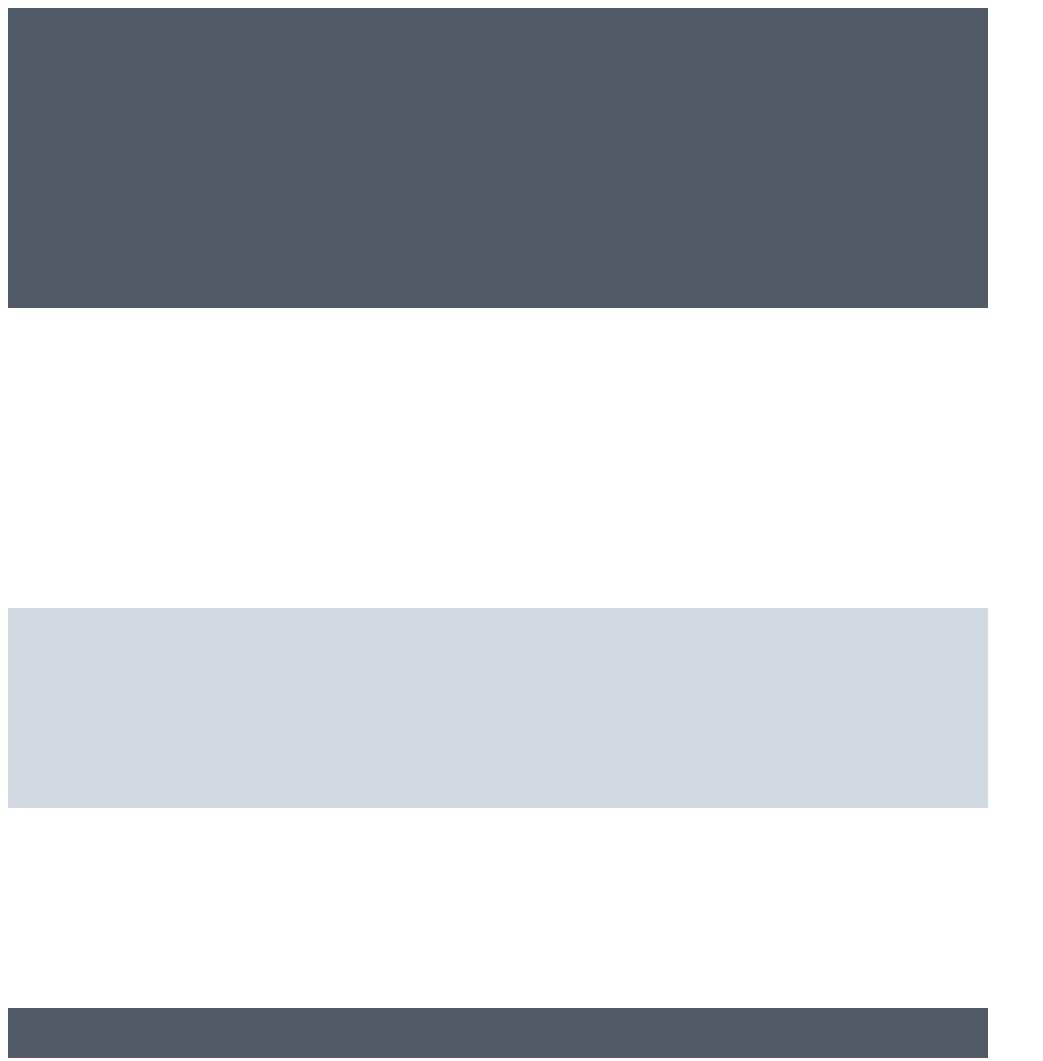
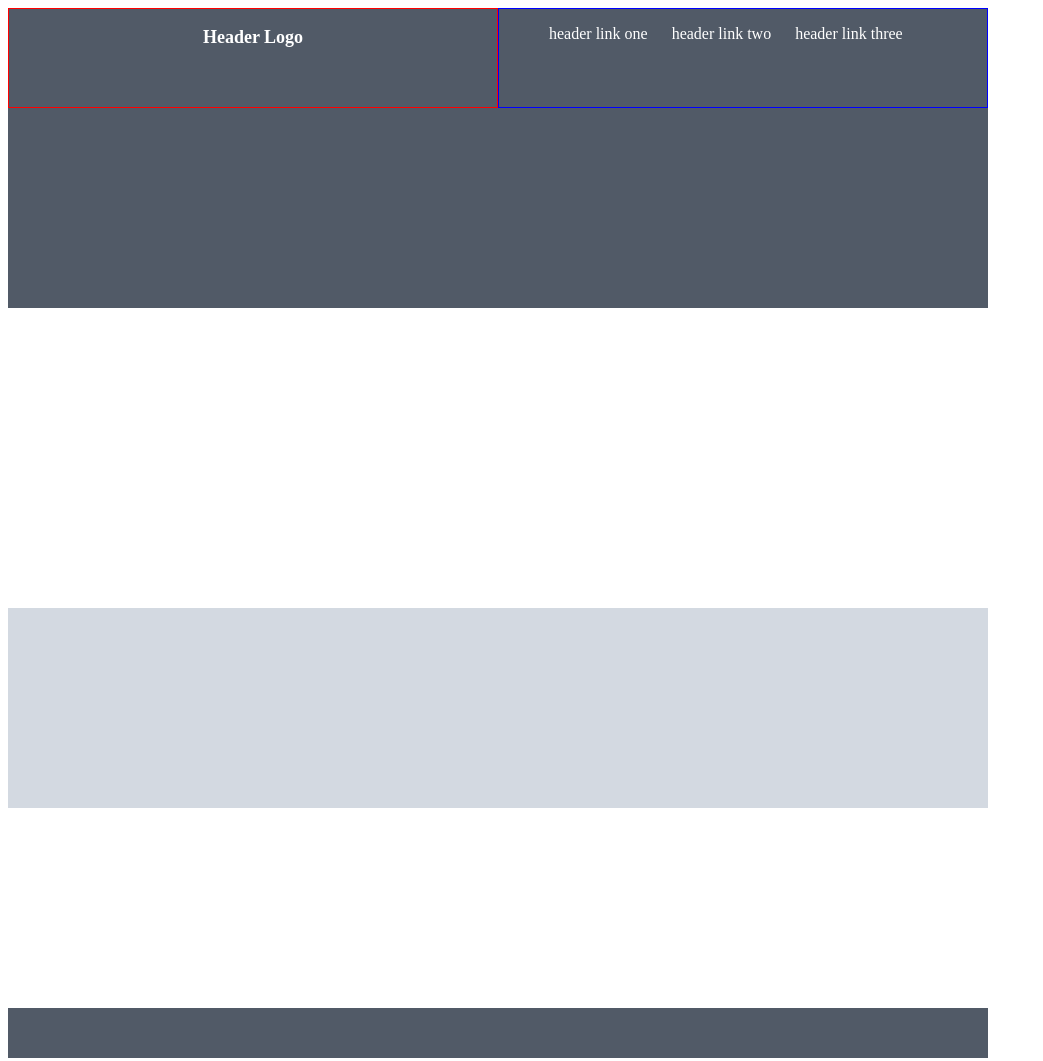
Before and after one commit to Felstauren/flexbox-website, a plain HTML site: page index.html in a window 1280 px wide. Shown: the whole page, without its empty margins (0-1043 px from the left). Drawn offline with Linux system fonts and the light colour scheme.

Commit message:
headline

```diff
--- a/index.html
+++ b/index.html
@@ -8,7 +8,21 @@
 
     <body>
         <div class="container">
-            <div class="container1"></div>
+            <div class="container1">
+                <div class="logo">
+                    <p id="logo">Header Logo</p>
+                </div>
+                <div class="links">
+                    <p id="link">
+                        <ul>
+                            <li>header link one</li>
+                            <li>header link two</li>
+                            <li>header link three</li>
+                        </ul>
+                    </p>
+                </div>
+            </div>
+
             <div class="container2"></div>
             <div class="container3"></div>
             <div class="container4"></div>
--- a/style.css
+++ b/style.css
@@ -1,3 +1,18 @@
+
+li {
+    list-style: none;
+    display: inline;
+    margin:10px;
+    color:white;
+}
+
+#logo {
+    color:white;
+    font-weight: 900;
+    font-size: large;
+}
+
+
 .container {
     display: flex;
     width: 980px;
@@ -10,6 +25,19 @@
     background-color:#515A67;
     width: 980px;
     height:100px;
+}
+
+.logo {
+    border: 1px solid red;
+    display: flex;
+    width: 490px;
+    justify-content: center;
+}
+
+.links {
+    border: 1px solid blue;
+    display: flex;
+    width: 490px;
 }
 
 .container2 {
```
